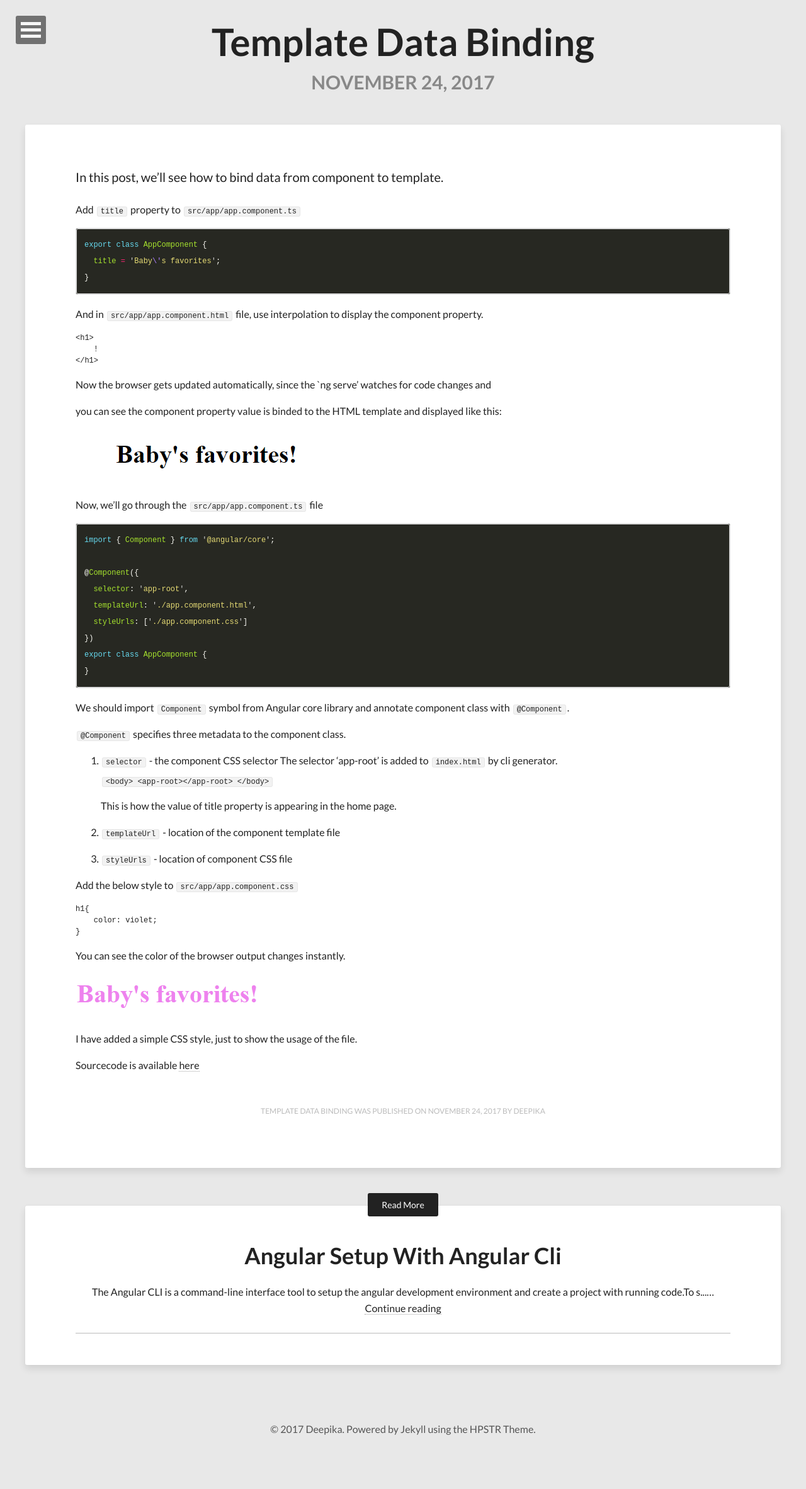
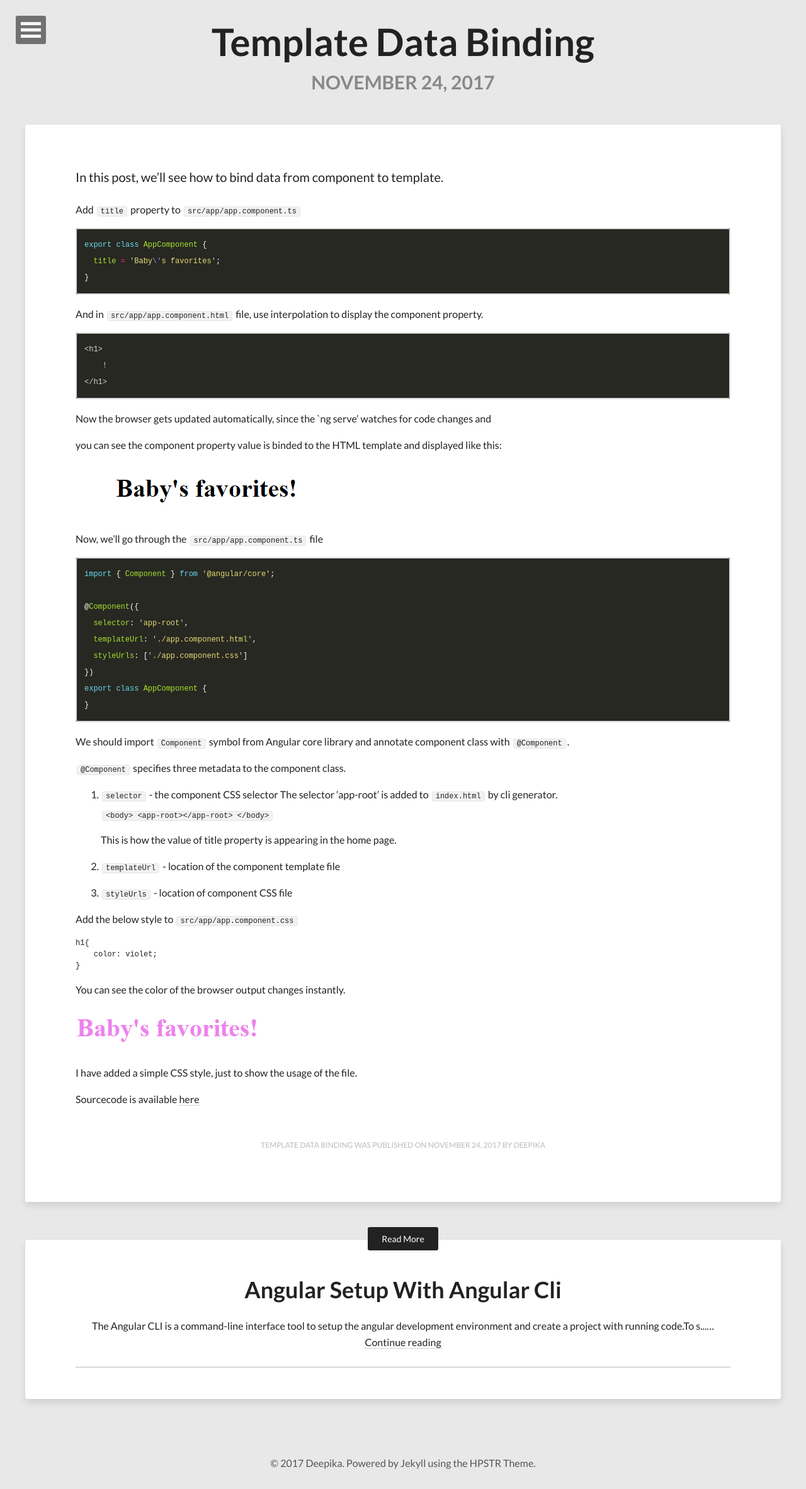
Before and after one commit to DeepikaRajendran/dev-mom, a Jekyll site: the page built from _posts/2017-11-24-template-data-binding.md, in a window 1280 px wide. Shown: the whole page at 63% size. Built offline with Jekyll 4.4.1, drawn with Linux system fonts in a browser that asks for light colours; nearby versions of some CDN libraries; our own code applies the rules of GitHub Pages for plain Markdown files; before the commit the page ends 2311 px from its top, so only the background shows below that.

Commit message:
removed 'HTML' from code

````diff
--- a/_posts/2017-11-24-template-data-binding.md
+++ b/_posts/2017-11-24-template-data-binding.md
@@ -9,7 +9,7 @@ export class AppComponent {
 ```
 And in `src/app/app.component.html` file, use interpolation {{ }} to display the component property.
 
-```HTML
+```
 <h1>
     {{title}}!
 </h1>
````
